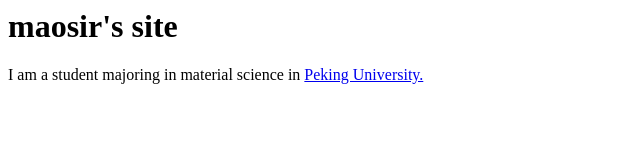
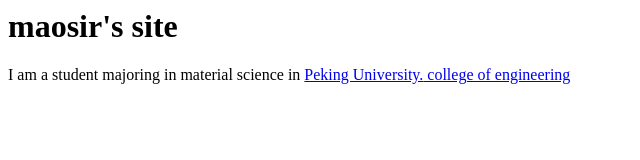
Before and after one commit to maosirui/maosirui.github.io, a plain HTML site: page index.html in a window 1280 px wide. Shown: the whole page, without its empty margins (0-640 px from the left). Drawn offline with Linux system fonts and the light colour scheme.

Commit message:
Update index.html

```diff
--- a/index.html
+++ b/index.html
@@ -3,6 +3,6 @@
       maosir's site
   </h1>
   <p>
-    I am a student majoring in material science in <a href=https://www.pku.edu.cn>Peking University.</a>
+    I am a student majoring in material science in <a href=https://www.pku.edu.cn>Peking University.</a><a href=https://www.coe.pku.edu.cn> college of engineering</a>
   </p>
 </body>
```
